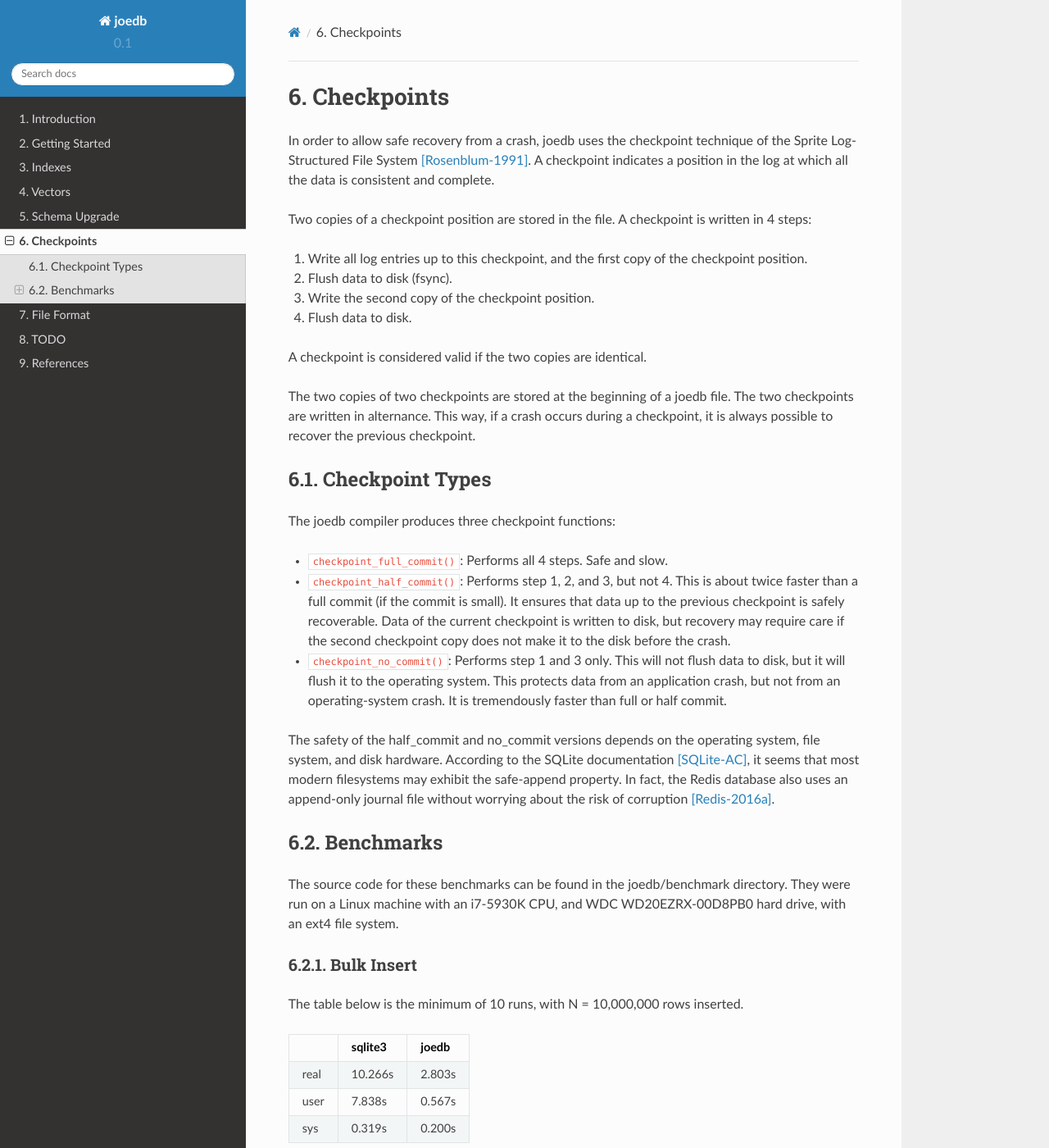
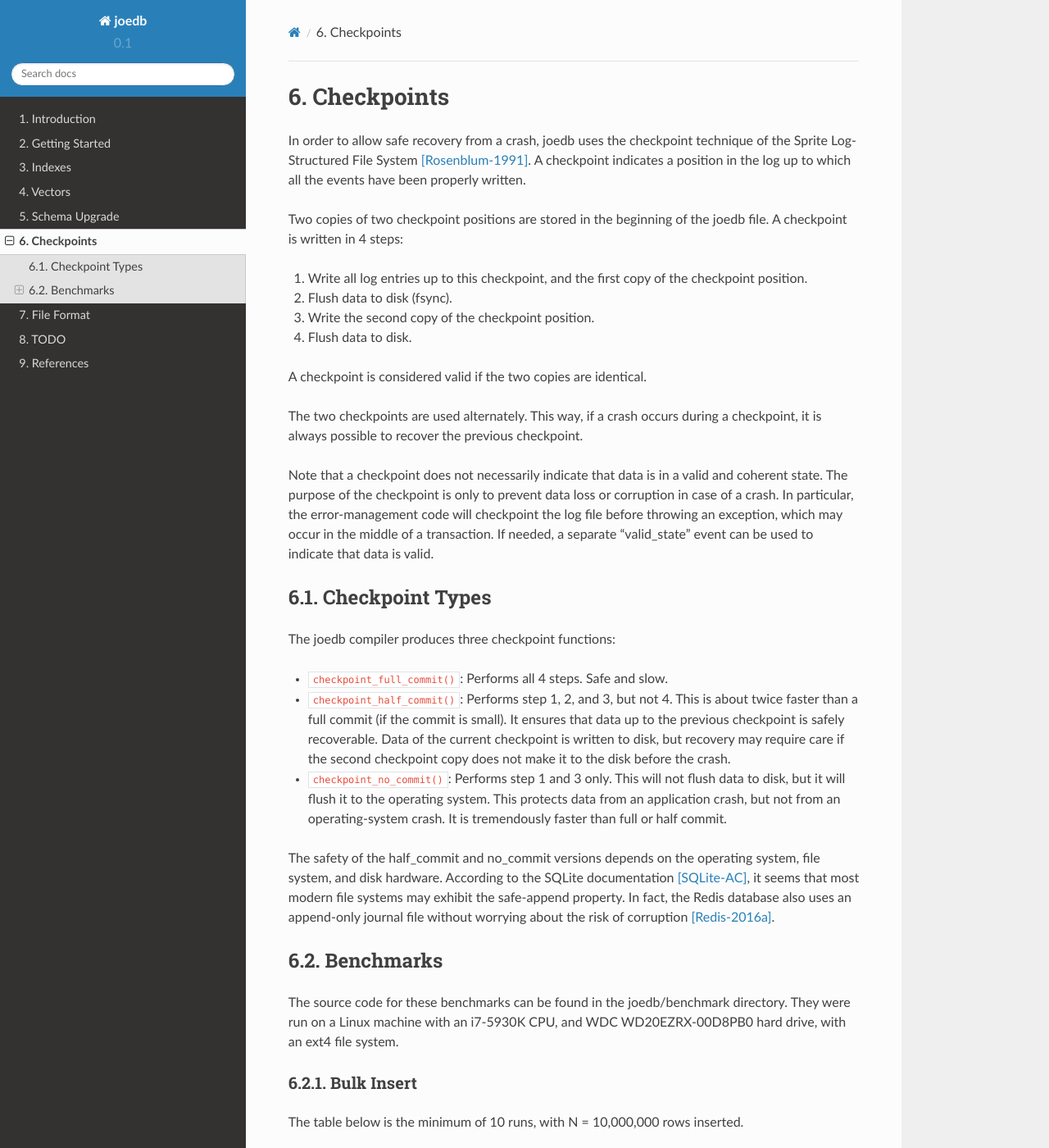
Before and after one commit to Remi-Coulom/joedb, a Sphinx documentation site: the page built from doc/source/checkpoints.rst, in a window 1280 px wide and 1400 px high. Shown: the whole window at 82% size. Built offline with Sphinx 7.4.7 and the Read the Docs theme 2.0.0, drawn with Linux system fonts in a browser that asks for light colours; formulas are drawn with MathJax 3.

Commit message:
idea: let's write exceptional code

```diff
--- a/doc/source/checkpoints.rst
+++ b/doc/source/checkpoints.rst
@@ -1,9 +1,9 @@
 Checkpoints
 ===========
 
-In order to allow safe recovery from a crash, joedb uses the checkpoint technique of the Sprite Log-Structured File System [Rosenblum-1991]_. A checkpoint indicates a position in the log at which all the data is consistent and complete.
+In order to allow safe recovery from a crash, joedb uses the checkpoint technique of the Sprite Log-Structured File System [Rosenblum-1991]_. A checkpoint indicates a position in the log up to which all the events have been properly written.
 
-Two copies of a checkpoint position are stored in the file. A checkpoint is written in 4 steps:
+Two copies of two checkpoint positions are stored in the beginning of the joedb file. A checkpoint is written in 4 steps:
 
 1. Write all log entries up to this checkpoint, and the first copy of the checkpoint position.
 2. Flush data to disk (fsync).
@@ -12,7 +12,9 @@ Two copies of a checkpoint position are stored in the file. A checkpoint is writ
 
 A checkpoint is considered valid if the two copies are identical.
 
-The two copies of two checkpoints are stored at the beginning of a joedb file. The two checkpoints are written in alternance. This way, if a crash occurs during a checkpoint, it is always possible to recover the previous checkpoint.
+The two checkpoints are used alternately. This way, if a crash occurs during a checkpoint, it is always possible to recover the previous checkpoint.
+
+Note that a checkpoint does not necessarily indicate that data is in a valid and coherent state. The purpose of the checkpoint is only to prevent data loss or corruption in case of a crash. In particular, the error-management code will checkpoint the log file before throwing an exception, which may occur in the middle of a transaction. If needed, a separate "valid_state" event can be used to indicate that data is valid.
 
 Checkpoint Types
 ----------------
@@ -23,7 +25,7 @@ The joedb compiler produces three checkpoint functions:
 - ``checkpoint_half_commit()``: Performs step 1, 2, and 3, but not 4. This is about twice faster than a full commit (if the commit is small). It ensures that data up to the previous checkpoint is safely recoverable. Data of the current checkpoint is written to disk, but recovery may require care if the second checkpoint copy does not make it to the disk before the crash.
 - ``checkpoint_no_commit()``: Performs step 1 and 3 only. This will not flush data to disk, but it will flush it to the operating system. This protects data from an application crash, but not from an operating-system crash. It is tremendously faster than full or half commit.
 
-The safety of the half_commit and no_commit versions depends on the operating system, file system, and disk hardware. According to the SQLite documentation [SQLite-AC]_, it seems that most modern filesystems may exhibit the safe-append property. In fact, the Redis database also uses an append-only journal file without worrying about the risk of corruption [Redis-2016a]_.
+The safety of the half_commit and no_commit versions depends on the operating system, file system, and disk hardware. According to the SQLite documentation [SQLite-AC]_, it seems that most modern file systems may exhibit the safe-append property. In fact, the Redis database also uses an append-only journal file without worrying about the risk of corruption [Redis-2016a]_.
 
 Benchmarks
 ----------
--- a/doc/source/file_format.rst
+++ b/doc/source/file_format.rst
@@ -26,7 +26,7 @@ uint64_t file length (checkpoint #2)
 uint64_t file length (checkpoint #2)
 ======== ===========================
 
-Each checkpoint is a 64-bit file length, repeated twice. A checkpoint is valid if the two copies are identical. The current checkpoint is the highest valid checkpoint. Each checkpoint is written in alternance.
+Each checkpoint is a 64-bit file length, repeated twice. A checkpoint is valid if the two copies are identical. The current checkpoint is the highest valid checkpoint. Each checkpoint is written alternately.
 
 This checkpoint system is designed to ensure crash recovery. If the actual length of the file is not equal to the current checkpoint when opening a joedb file, then it is necessary to perform crash recovery.
 
```
Also changed, not shown: doc/source/getting_started.rst (+4 -4 lines), doc/source/todo.rst (+5 -3 lines).
